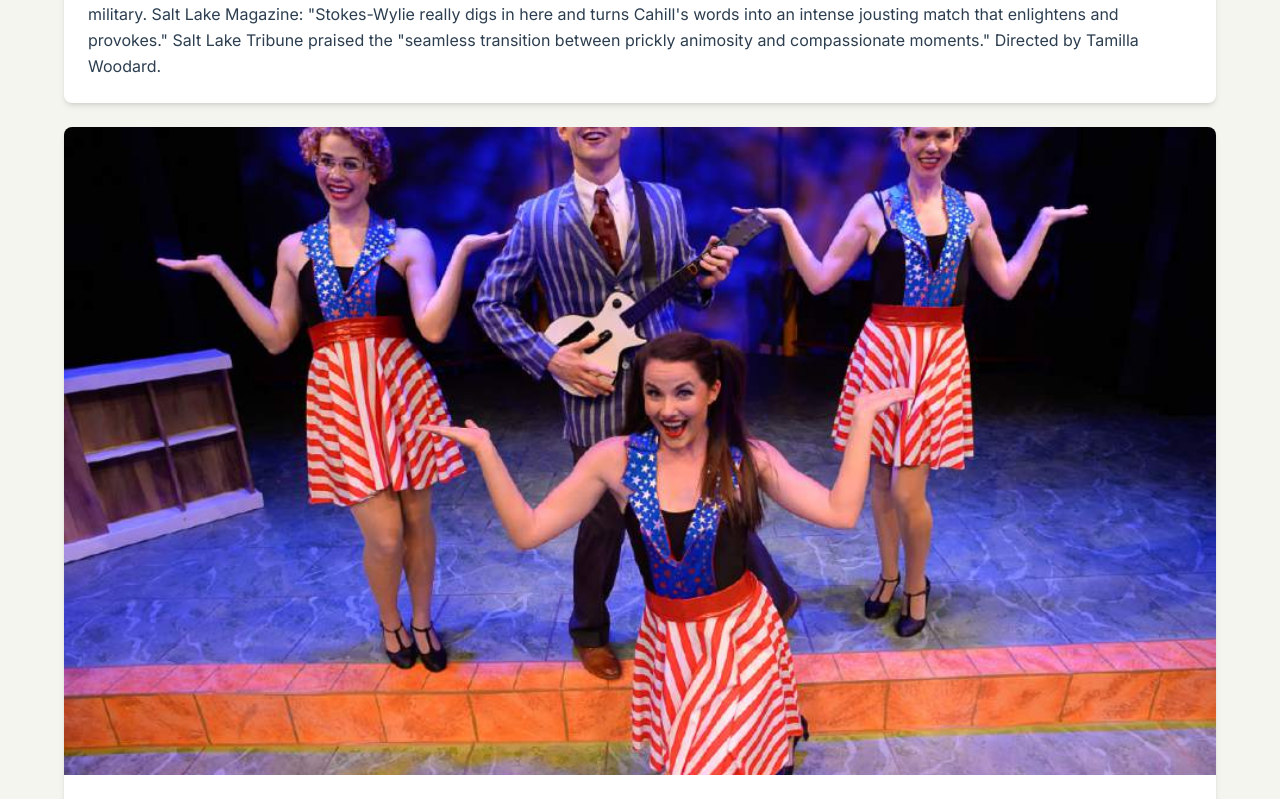
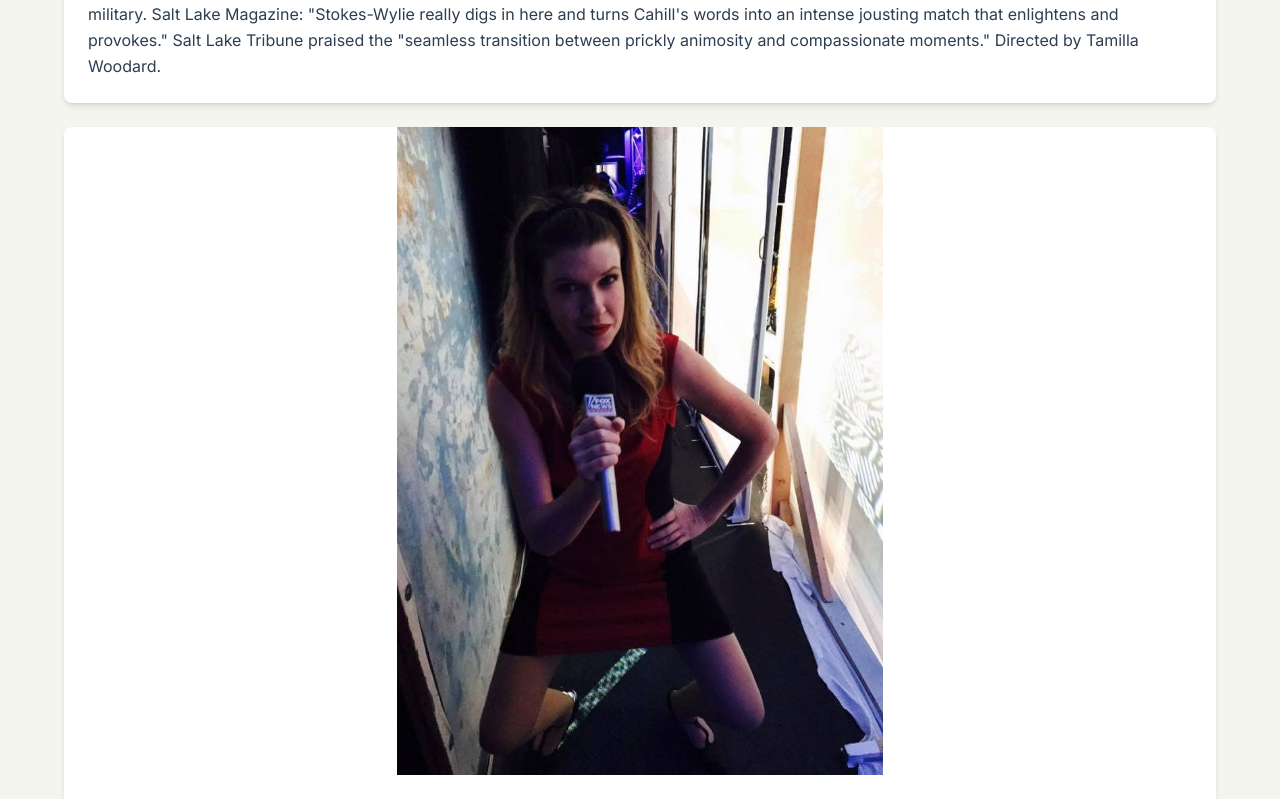
Before and after one commit to topher416/cstokeswylie, a React (Vite) app: page / in a window 1280 px wide. Shown: the part 8101-8900 px from the top of the page. Built offline with nearby package versions, Linux system fonts and the light colour scheme.

Commit message:
feat: wire new images into Hero, Performance, and Portfolio carousels

```diff
--- a/src/components/Hero.jsx
+++ b/src/components/Hero.jsx
@@ -40,6 +40,43 @@ const Hero = () => {
     '/images/sleepinggiant3cropped.jpg',
     '/images/tiltedplace2.jpg',
     '/images/tiltedplace3.jpg',
+    // Newly added assets
+    '/images/bullshark3.JPG',
+    '/images/cheat1.jpg',
+    '/images/cheat2.JPG',
+    '/images/funnything10.JPG',
+    '/images/goodbody1.JPG',
+    '/images/goodbody2.JPG',
+    '/images/goodbody3.JPG',
+    '/images/inthenextroom1.JPG',
+    '/images/inthenextroom1.webp',
+    '/images/midsummer1.JPG',
+    '/images/midsummer2.JPG',
+    '/images/midsummer3.JPG',
+    '/images/midsummer4.JPG',
+    '/images/midsummer5.JPG',
+    '/images/midsummer6.JPG',
+    '/images/midsummer7.JPG',
+    '/images/midsummer8.JPG',
+    '/images/playwrightslab1.JPG',
+    '/images/playwrightslab2.JPG',
+    '/images/tiltedplace1.JPG',
+    '/images/tiltedplace2_copy.JPG',
+    '/images/vibratorplay1.JPG',
+    '/images/vibratorplay2.JPG',
+    '/images/vibratorplay3.JPG',
+    '/images/vibratorplay4.JPG',
+    '/images/vibratorplay5.JPG',
+    '/images/vibratorplay6.JPG',
+    '/images/vibratorplay7.JPG',
+    '/images/vibratorplay8.JPG',
+    '/images/vibratorplay9.JPG',
+    '/images/vibratorplay10.JPG',
+    '/images/vibratorplay11.JPG',
+    '/images/voyeur1.JPG',
+    '/images/voyeur2.JPG',
+    '/images/voyeur3.JPG',
+    '/images/voyeur4.JPG',
   ];
 
   // Prefer a lightweight first image; shuffle the rest
--- a/src/components/Performance.jsx
+++ b/src/components/Performance.jsx
@@ -22,15 +22,58 @@ const Performance = () => {
       '/images/harburgate2cropped.jpg',
       '/images/harburgate3cropped.jpg',
     ],
-    "Saturday's Voyeur": ['/images/saturdays_voyeur_2017_ensemble_dance.jpeg'],
+    "Saturday's Voyeur": [
+      '/images/saturdays_voyeur_2017_ensemble_dance.jpeg',
+      '/images/voyeur1.JPG',
+      '/images/voyeur2.JPG',
+      '/images/voyeur3.JPG',
+      '/images/voyeur4.JPG',
+    ],
     'Bull Shark Attack': [
       '/images/bullshark1.jpg',
       '/images/bullshark2.jpg',
       '/images/slac_bullsharkattack_090416~4.jpg',
+      '/images/bullshark3.JPG',
     ],
-    'In a Tilted Place': ['/images/tiltedplace2.jpg', '/images/tiltedplace3.jpg'],
+    'In a Tilted Place': [
+      '/images/tiltedplace1.JPG',
+      '/images/tiltedplace2.jpg',
+      '/images/tiltedplace2_copy.JPG',
+      '/images/tiltedplace3.jpg',
+    ],
     'The Crucible': ['/images/crucible1.jpg', '/images/crucible2.jpg', '/images/crucible3.webp'],
-    'In the Next Room (or the vibrator play)': ['/images/at_oct13_pygmalion1.jpg'],
+    "The Fairy Queen with A Midsummer Night's Dream": [
+      '/images/midsummer1.JPG',
+      '/images/midsummer2.JPG',
+      '/images/midsummer3.JPG',
+      '/images/midsummer4.JPG',
+      '/images/midsummer5.JPG',
+      '/images/midsummer6.JPG',
+      '/images/midsummer7.JPG',
+      '/images/midsummer8.JPG',
+    ],
+    'In the Next Room (or the vibrator play)': [
+      '/images/at_oct13_pygmalion1.jpg',
+      '/images/inthenextroom1.JPG',
+      '/images/inthenextroom1.webp',
+      '/images/vibratorplay1.JPG',
+      '/images/vibratorplay2.JPG',
+      '/images/vibratorplay3.JPG',
+      '/images/vibratorplay4.JPG',
+      '/images/vibratorplay5.JPG',
+      '/images/vibratorplay6.JPG',
+      '/images/vibratorplay7.JPG',
+      '/images/vibratorplay8.JPG',
+      '/images/vibratorplay9.JPG',
+      '/images/vibratorplay10.JPG',
+      '/images/vibratorplay11.JPG',
+    ],
+    'A Funny Thing Happened on the Way to the Gynecologic Oncology Unit...': [
+      '/images/funnything4cropped.jpg',
+      '/images/funnything5cropped.jpg',
+      '/images/funnything9cropped.jpg',
+      '/images/funnything10.JPG',
+    ],
   };
   const performances = [
     {
--- a/src/components/Portfolio.jsx
+++ b/src/components/Portfolio.jsx
@@ -17,6 +17,14 @@ const Portfolio = () => {
       '/images/deathofadriver3cropped.jpg',
       '/images/deathofadriver5cropped.jpg',
       '/images/deathofadriver8cropped.jpg',
+    ],
+    "SLAC New Play Sounding Series": [
+      '/images/playwrightslab1.JPG',
+      '/images/playwrightslab2.JPG',
+    ],
+    "SLAC Playwrights' Lab Leadership": [
+      '/images/playwrightslab1.JPG',
+      '/images/playwrightslab2.JPG',
     ],
   };
   const portfolioItems = [
```
